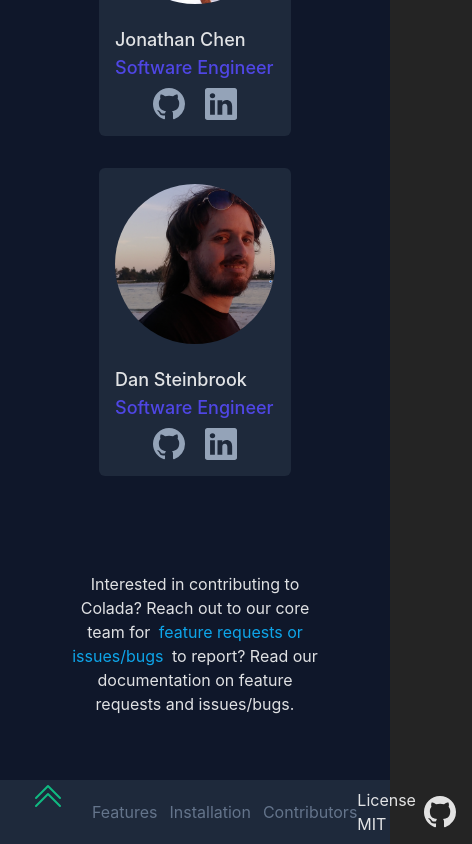
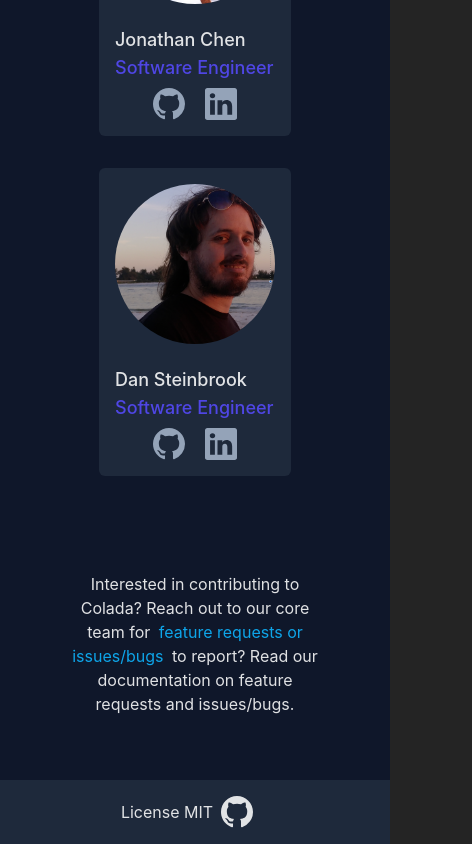
Before and after one commit to team-colada/colada-website, a Vue app: page / in a window 390 px wide. Shown: the part 6295-7139 px from the top of the page, 472 px wide, since content can reach past the window. Built offline with nearby package versions, Linux system fonts and the light colour scheme.

Commit message:
Fixed header icon, adjusted footer responsiveness

```diff
--- a/src/components/FooterBar.vue
+++ b/src/components/FooterBar.vue
@@ -1,6 +1,6 @@
 <template>
-    <footer class="footer-bar flex justify-between items-center bg-slate-800">
-        <div class="footer-left flex justify-center items-center gap-3 pl-4">
+    <footer class="footer-bar flex md:justify-between justify-center items-center bg-slate-800 md:p-0 pt-4 pb-4">
+        <div class="footer-left md:flex md:justify-center md:items-center md:w-auto hidden gap-3 pl-4">
             <a href="#" class="animate-bounce text-xl text-emerald-500 p-4 hover:text-emerald-400">
                 <svg xmlns="http://www.w3.org/2000/svg" width="32" height="32" fill="currentColor" class="bi bi-chevron-double-up" viewBox="0 0 16 16">
                     <path fill-rule="evenodd" d="M7.646 2.646a.5.5 0 0 1 .708 0l6 6a.5.5 0 0 1-.708.708L8 3.707 2.354 9.354a.5.5 0 1 1-.708-.708l6-6z"/>
--- a/src/components/HeaderBar.vue
+++ b/src/components/HeaderBar.vue
@@ -15,12 +15,12 @@
                 <span class="rounded-lg text-slate-200 border-2 border-blue-700 bg-blue-700 transition hover:bg-slate-800 hover:text-blue-500 p-1 ">Chrome Extension</span>
             </a>
         </div>
-        <div id="hamburger-icon" class="flex justify-between items-center w-full md:hidden">
+        <div class="flex justify-between items-center w-full md:hidden">
             <div class="flex justify-center items-center pl-4">
                 <img src="../assets/png/colada-logo.png" height="64" width="64" class="logo" alt="Colada logo" />
                 <a href="#" class="text-xl font-bold text-orange-400 hover:text-orange-300">Colada</a>
             </div>
-            <div class="p-1 mr-3 border border-slate-800 rounded transition hover:border-slate-400 hover:cursor-pointer active:border-slate-200">
+            <div id="hamburger-icon" class="p-1 mr-3 border border-slate-800 rounded transition hover:border-slate-400 hover:cursor-pointer active:border-slate-200">
                 <svg xmlns="http://www.w3.org/2000/svg" width="32" height="32" fill="currentColor" class="bi bi-list" viewBox="0 0 16 16">
                     <path fill-rule="evenodd" d="M2.5 12a.5.5 0 0 1 .5-.5h10a.5.5 0 0 1 0 1H3a.5.5 0 0 1-.5-.5zm0-4a.5.5 0 0 1 .5-.5h10a.5.5 0 0 1 0 1H3a.5.5 0 0 1-.5-.5zm0-4a.5.5 0 0 1 .5-.5h10a.5.5 0 0 1 0 1H3a.5.5 0 0 1-.5-.5z"/>
                 </svg>
```
